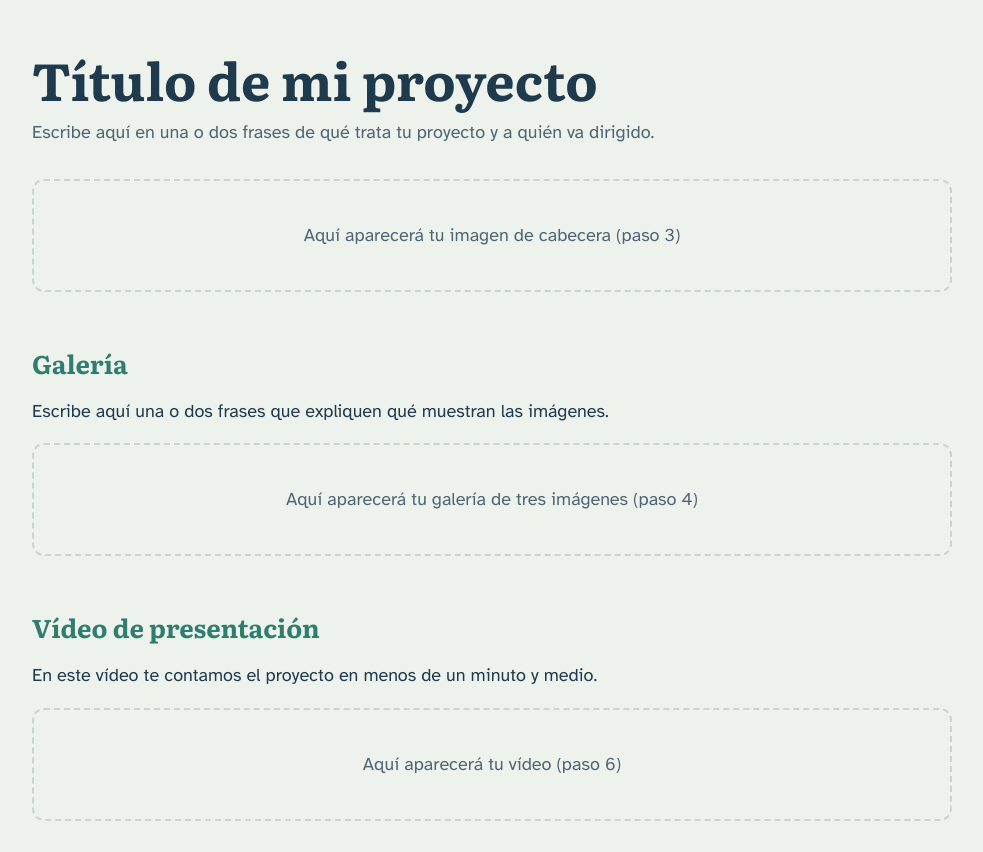
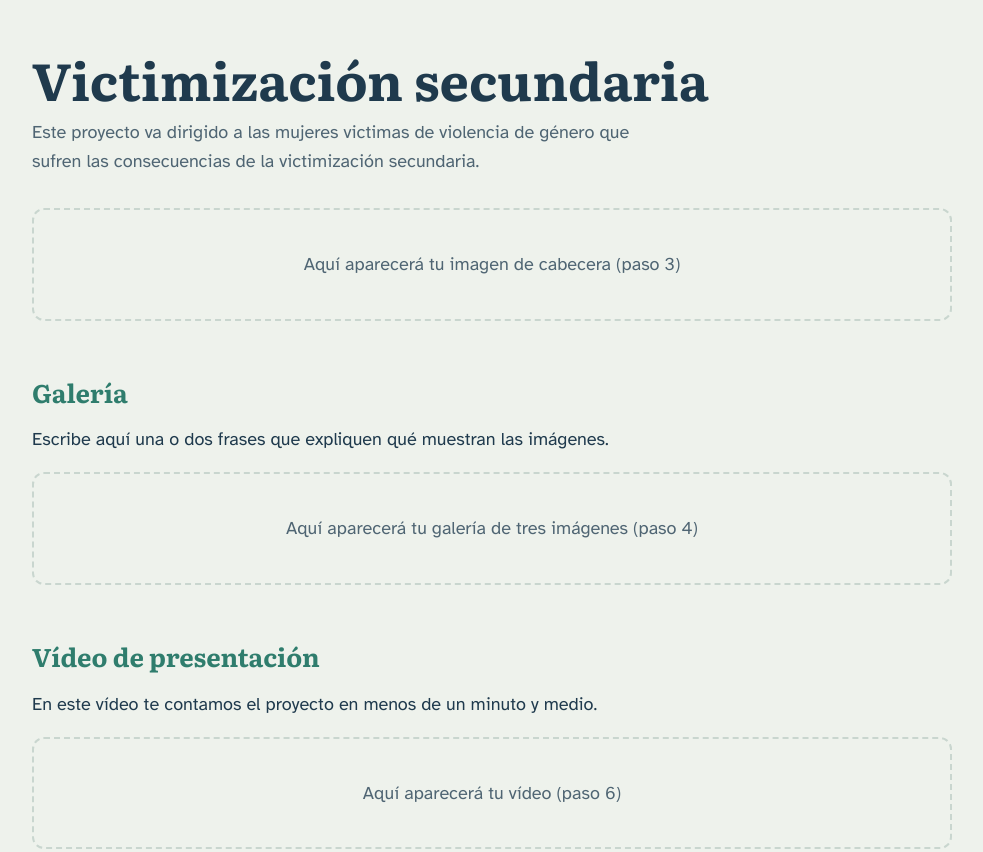
Before and after one commit to cynthiiarodriguez9-afk/practicas-imagenes-videos, a plain HTML site: page index.html in a window 1280 px wide. Shown: the top 852 px of the page, without its empty margins (148-1131 px from the left). Drawn offline with Linux system fonts and the light colour scheme.

Commit message:
Añado index base

```diff
--- a/index.html
+++ b/index.html
@@ -4,7 +4,7 @@
   <meta charset="UTF-8">
   <meta name="viewport" content="width=device-width, initial-scale=1">
   <!-- Cambia este título por el de tu proyecto -->
-  <title>Título de mi proyecto</title>
+  <title>Victimización secundaria</title>
   <link rel="preconnect" href="https://fonts.googleapis.com">
   <link rel="preconnect" href="https://fonts.gstatic.com" crossorigin>
   <link href="https://fonts.googleapis.com/css2?family=Atkinson+Hyperlegible:wght@400;700&family=Literata:opsz,wght@7..72,500;7..72,700&display=swap" rel="stylesheet">
@@ -144,8 +144,8 @@
 
   <header>
     <!-- Cambia este título por el de tu proyecto -->
-    <h1>Título de mi proyecto</h1>
-    <p class="subtitulo">Escribe aquí en una o dos frases de qué trata tu proyecto y a quién va dirigido.</p>
+    <h1>Victimización secundaria</h1>
+    <p class="subtitulo">Este proyecto va dirigido a las mujeres victimas de violencia de género que sufren las consecuencias de la victimización secundaria.</p>
 
     <div class="zona" data-aviso="Aquí aparecerá tu imagen de cabecera (paso 3)">
       <!-- PASO 3: CABECERA ============================ INICIO -->
```
